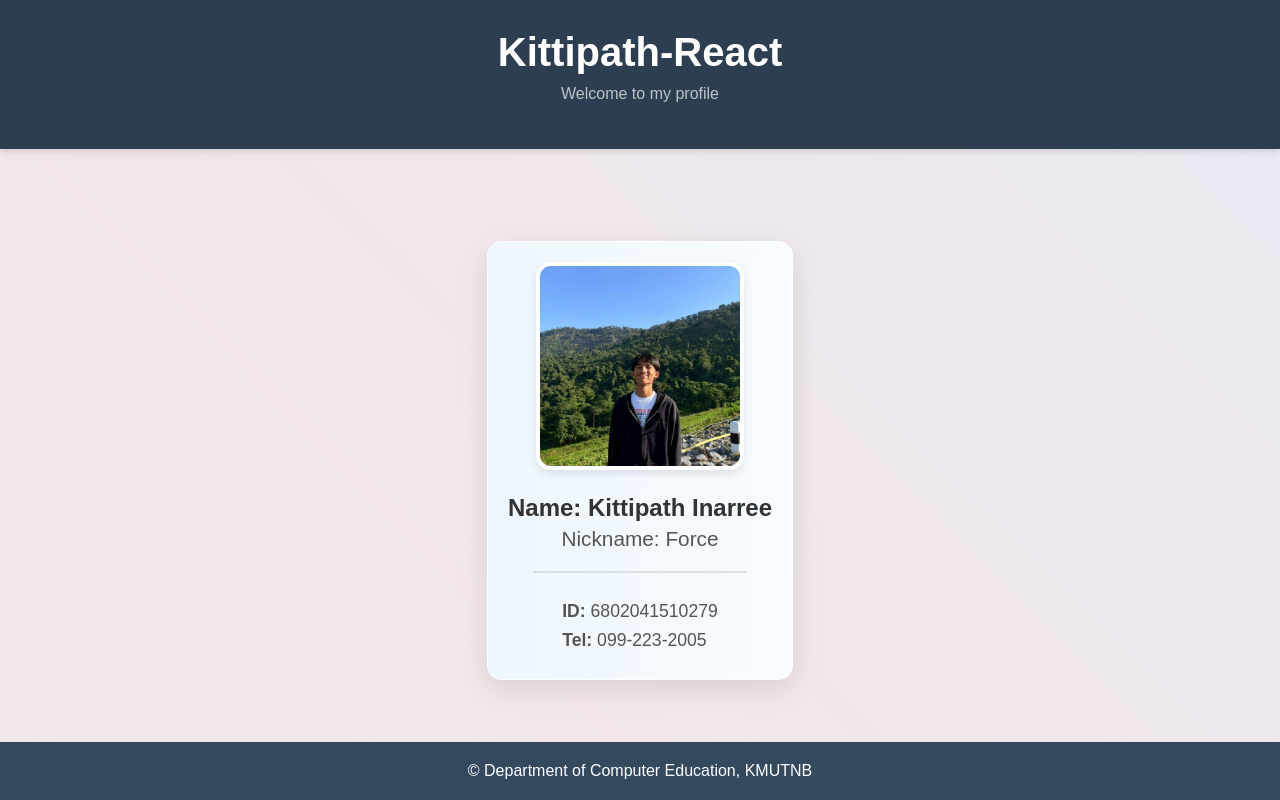
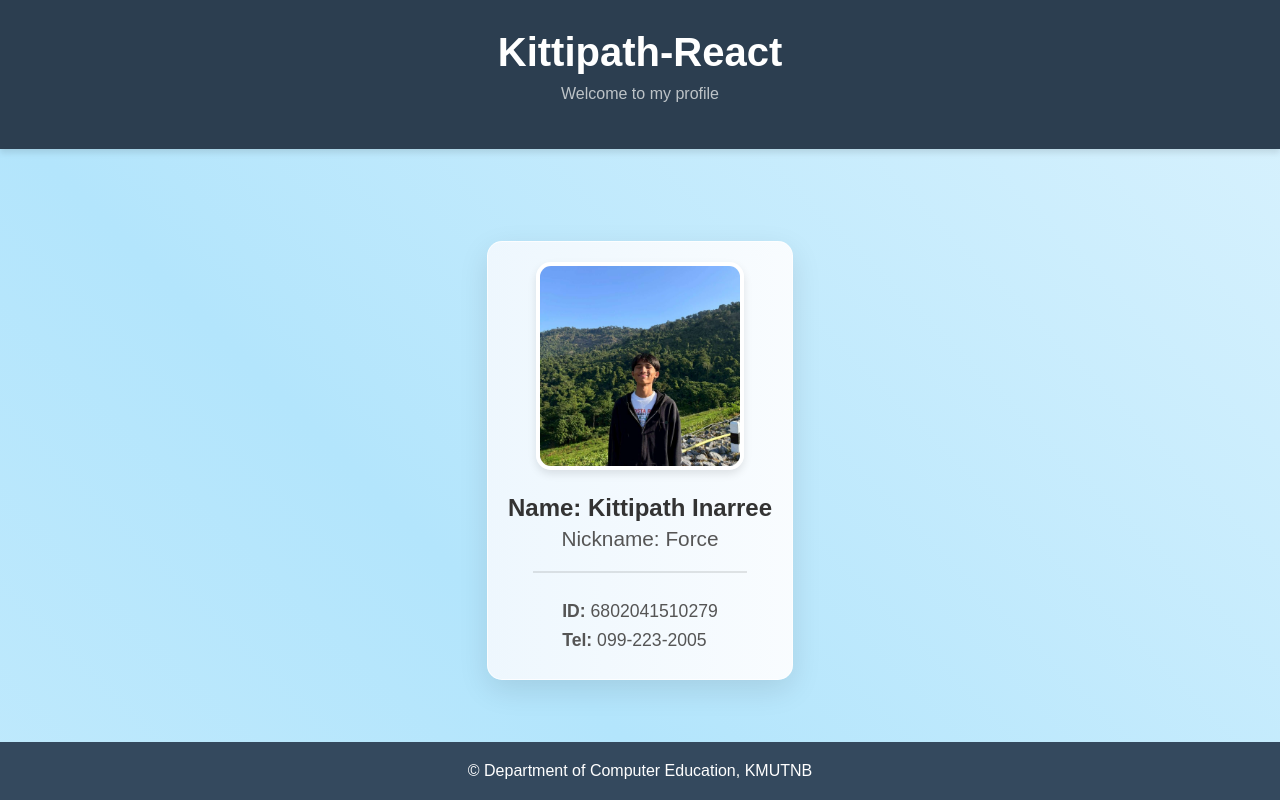
Before and after one commit to Kittipathin/kittipath-react, a React (Create React App) app: page / in a window 1280 px wide. Built offline with nearby package versions, Linux system fonts and the light colour scheme.

Commit message:
newchange2pac

```diff
--- a/src/App.js
+++ b/src/App.js
@@ -1,28 +1,26 @@
-// ไฟล์: App.js
 import Header from './components/Header';
 import Student from './components/Student';
-import { Footer } from './components/Footer';
+import { Footer } from './components/Footer';   // สังเกตว่า Footer มีปีกกา { } เพราะเรา export const
 
 function App() {
   return (
     <div style={{
-      // --- ส่วนพื้นหลังขยับได้ (Animated Background) ---
-      // 1. กำหนดสีไล่เฉด (Gradient)
-      background: 'linear-gradient(45deg, #fdfbfb, #ebedee, #f3e7e9, #e3eeff)',
-      // 2. ขยายขนาดพื้นหลังให้ใหญ่กว่าจอ (เพื่อให้มีพื้นที่เลื่อน)
+      // --- ส่วนพื้นหลังขยับได้ (โทนฟ้า Blue Sky) ---
+      background: 'linear-gradient(45deg, #ffffff, #e1f5fe, #b3e5fc, #ffffff)',
       backgroundSize: '400% 400%',
-      // 3. สั่งให้ขยับด้วย Keyframes ชื่อ 'bgMove' นาน 15 วินาที วนไปเรื่อยๆ
       animation: 'bgMove 15s ease infinite',
 
       // --- การจัดวาง (Layout) ---
-      minHeight: '100vh',         // สำคัญมาก! ต้องสูงเต็มจอ
+      minHeight: '100vh',
       fontFamily: 'Arial, sans-serif',
       display: 'flex',
       flexDirection: 'column',
-      alignItems: 'center'
+      alignItems: 'center',
+      margin: 0,
+      padding: 0
     }}>
 
-      {/* --- ฝังคำสั่ง Animation ไว้ในนี้ --- */}
+      {/* --- ฝังคำสั่ง Animation --- */}
       <style>
         {`
             @keyframes bgMove {
@@ -30,6 +28,7 @@ function App() {
                 50% { background-position: 100% 50%; }
                 100% { background-position: 0% 50%; }
             }
+            body { margin: 0; padding: 0; } /* แก้ขอบขาวรอบนอก */
         `}
       </style>
 
@@ -37,7 +36,7 @@ function App() {
       <Header />
 
       {/* ส่วนเนื้อหา (Student) */}
-      <div style={{ flex: 1, display: 'flex', alignItems: 'center' }}>
+      <div style={{ flex: 1, display: 'flex', alignItems: 'center', width: '100%', justifyContent: 'center' }}>
         <Student />
       </div>
 
```
